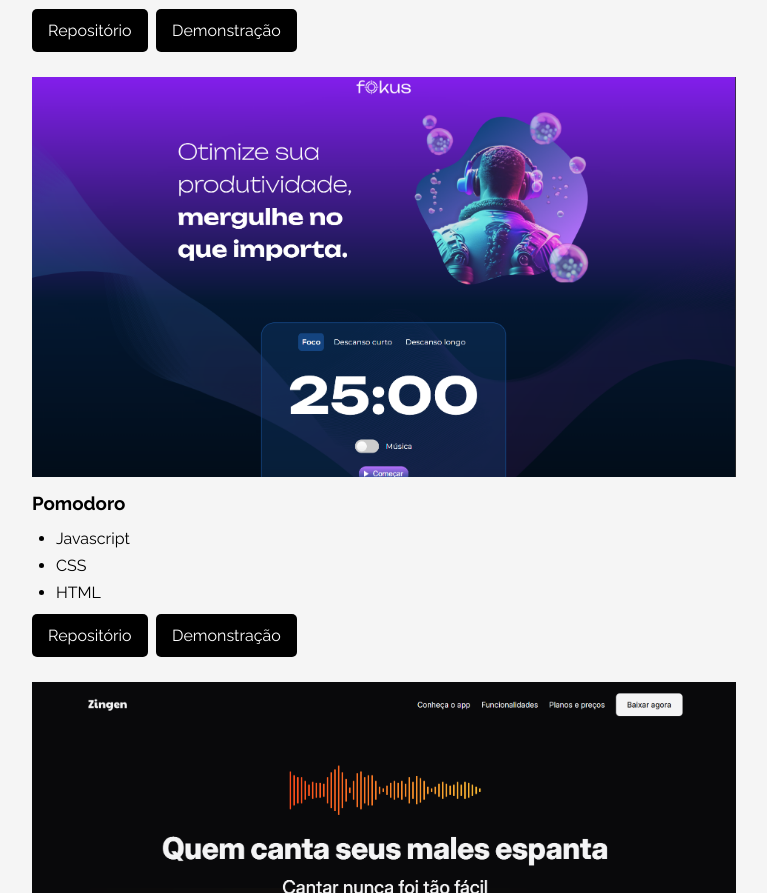
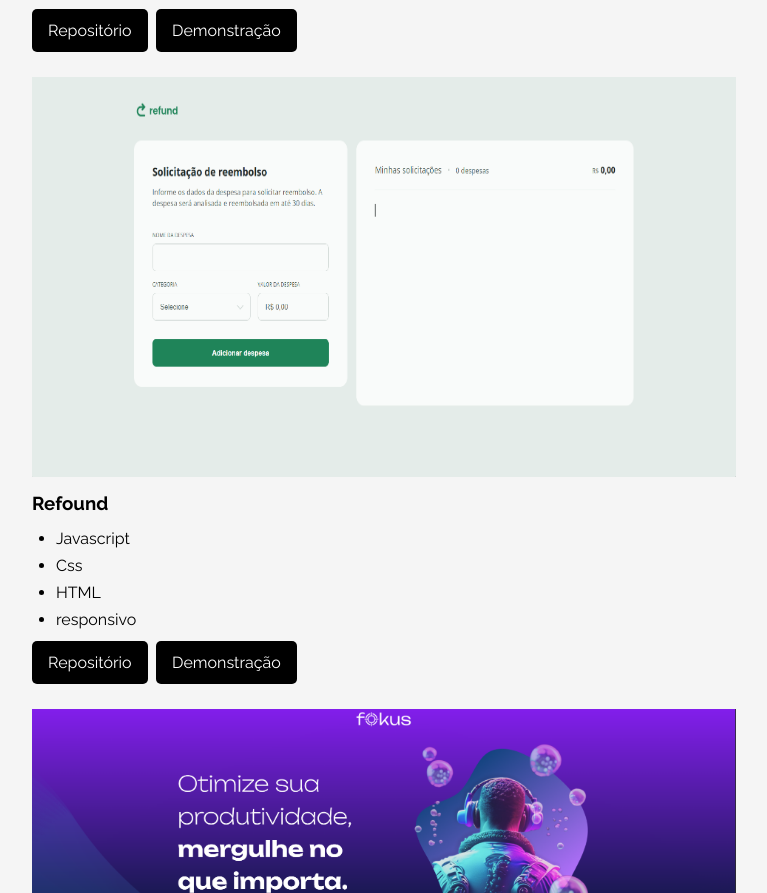
Before and after one commit to devpabloh/portfolio-dev-pabloh, a plain HTML site: page index.html in a window 1280 px wide. Shown: the part 3867-4760 px from the top of the page, without its empty margins (256-1023 px from the left). Drawn offline with nearby package versions, Linux system fonts and the light colour scheme.

Commit message:
Adicionando o projeto refound ao portfolio

```diff
--- a/index.html
+++ b/index.html
@@ -249,6 +249,24 @@
                         <ul>
                             <li><a href="https://github.com/devpabloh/projeto-organo" target="_blank" rel="noopener">Repositório</a></li>
                             <li><a href="https://projeto-organo-alpha.vercel.app/" target="_blank" rel="noopener">Demonstração</a></li>
+                        </ul>
+                    </nav>
+                </div>
+            </div>
+            <div class="container-projects">
+                <img src="assets/projeto-refound.png" alt="projeto refound">
+                <div>
+                    <h3>Refound</h3>
+                    <ul class="list-projects">
+                        <li>Javascript</li>
+                        <li>Css</li>
+                        <li>HTML</li>
+                        <li>responsivo</li>
+                    </ul>
+                    <nav class="nav-projects">
+                        <ul>
+                            <li><a href="https://github.com/devpabloh/projeto-refound-template" target="_blank" rel="noopener">Repositório</a></li>
+                            <li><a href="https://devpabloh.github.io/projeto-refound-template/" target="_blank" rel="noopener">Demonstração</a></li>
                         </ul>
                     </nav>
                 </div>
```
Also changed, not shown: assets/projeto-refound.png (added).
